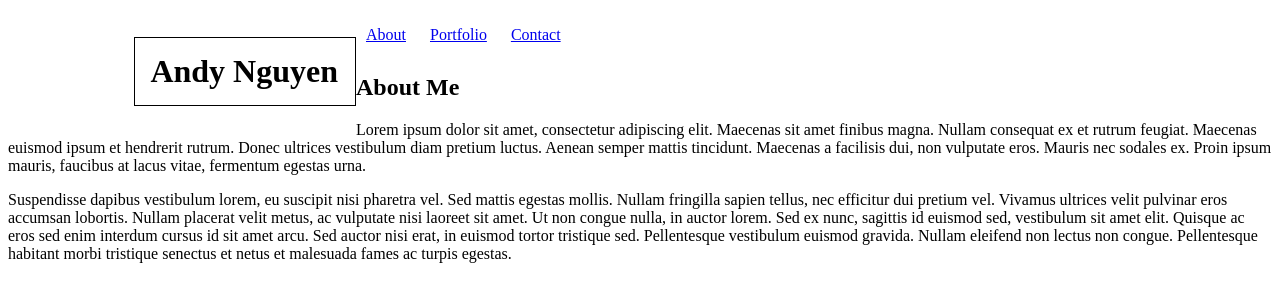
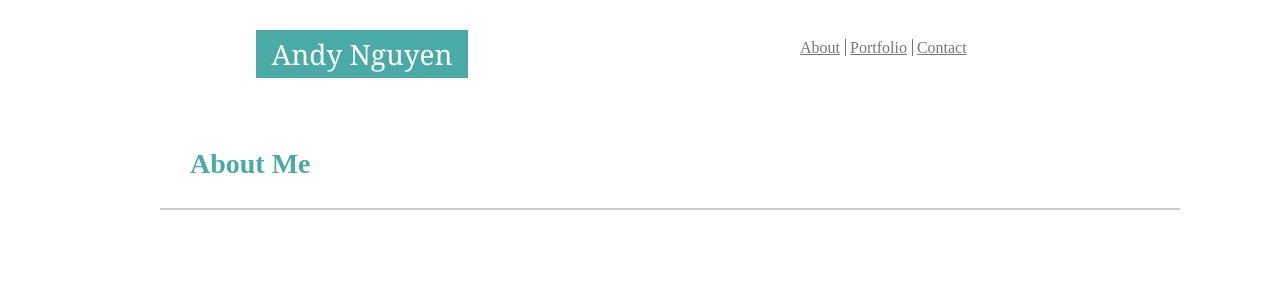
Before and after one commit to AndyNguyen123/Basic-Portfolio, a plain HTML site: page index.html in a window 1280 px wide. Drawn offline with Linux system fonts and the light colour scheme.

Commit message:
header complt

```diff
--- a/assets/css/style.css
+++ b/assets/css/style.css
@@ -1,14 +1,59 @@
-h1 {
-    border: 1px solid black;
-    width: 15%;
-    padding: 15px;
+
+.header-title{
+    width: 20%;
+    padding: 10px;
+    margin-top: 30px;
     margin-left: 10%;
+    margin-right: 40%;
     float: left;
+    background: #4aaaa5;
+    color: white;
+    font-family: 'Georgia', Times, Times New Roman, serif;
+    text-align: center;
+    font-size: 28px;
+    position: relative;
+}
+.container {
+    width: 960px;
+    margin: 0 auto;
+    height: 90px;
+}
+header {
+    position: relative;
+    width: 100%;
+    height: 90px;
+}
+
+ul li a{
+    border-right: 1px solid #777777;
+    padding-right: 5px;
 }
 
 ul li{
     display: inline-block;
-    padding: 10px;
-    position: right;
-
 }
+.navigate {
+    position: absolute;
+    margin-left: 50%;
+    margin-top: 40px;
+}
+.navigate li:last-child a{
+    border: none;
+}
+a {
+    color: #777777;
+}
+.section1 {
+    width: 960px;
+    margin: 0 auto;
+    margin-top: 30px;
+}
+.header2 {
+    position: absolute;
+    padding: 30px;
+    border-bottom: 2px solid #cccccc;
+    width: 100%;
+    font-size: 28px;
+    font-weight: 700;
+    color: #4aaaa5;
+}
--- a/index.html
+++ b/index.html
@@ -2,21 +2,29 @@
 <!--[if lt IE 7]>      <html class="no-js lt-ie9 lt-ie8 lt-ie7"> <![endif]-->
 <!--[if IE 7]>         <html class="no-js lt-ie9 lt-ie8"> <![endif]-->
 <!--[if IE 8]>         <html class="no-js lt-ie9"> <![endif]-->
-<!--[if gt IE 8]><!--> <html class="no-js"> <!--<![endif]-->
+<!--[if gt IE 8]><!-->
+<html class="no-js">
+<!--<![endif]-->
+
 <head>
     <meta charset="utf-8">
     <meta http-equiv="X-UA-Compatible" content="IE=edge">
     <title>Andy's Portfolio</title>
     <meta name="description" content="">
     <meta name="viewport" content="width=device-width, initial-scale=1">
+    <link rel="stylesheet" href="./assets/css/reset.css">
     <link rel="stylesheet" href="./assets/css/style.css">
 </head>
+
 <body>
     <header>
-            <h1>Andy Nguyen</h1>
+        <div class="container">
+            <h1 class="header-title">
+                Andy Nguyen
+            </h1>
 
-            <div>
-                <ul id="lining">
+            <div class="navigate">
+                <ul>
                     <li>
                         <a href="./index.html">About</a>
                     </li>
@@ -28,20 +36,21 @@
                     </li>
                 </ul>
             </div>
+        </div>
 
     </header>
 
-        <h2>
+    <section class="section1">
+        <section>
+            <header>
+                <div class="header2">
                     About Me
-        </h2>
-
-        <p>
-            Lorem ipsum dolor sit amet, consectetur adipiscing elit. Maecenas sit amet finibus magna. Nullam consequat ex et rutrum feugiat. Maecenas euismod ipsum et hendrerit rutrum. Donec ultrices vestibulum diam pretium luctus. Aenean semper mattis tincidunt. Maecenas a facilisis dui, non vulputate eros. Mauris nec sodales ex. Proin ipsum mauris, faucibus at lacus vitae, fermentum egestas urna.
-        </p>
-        <p>
-            Suspendisse dapibus vestibulum lorem, eu suscipit nisi pharetra vel. Sed mattis egestas mollis. Nullam fringilla sapien tellus, nec efficitur dui pretium vel. Vivamus ultrices velit pulvinar eros accumsan lobortis. Nullam placerat velit metus, ac vulputate nisi laoreet sit amet. Ut non congue nulla, in auctor lorem. Sed ex nunc, sagittis id euismod sed, vestibulum sit amet elit. Quisque ac eros sed enim interdum cursus id sit amet arcu. Sed auctor nisi erat, in euismod tortor tristique sed. Pellentesque vestibulum euismod gravida. Nullam eleifend non lectus non congue. Pellentesque habitant morbi tristique senectus et netus et malesuada fames ac turpis egestas.
-        </p>
+                </div>
+            </header>
+        </section>
+    </section>
 
 
 </body>
+
 </html>
```
Also changed, not shown: assets/images/funky-lines.png (added). Lines whose indentation alone changed are shown as unchanged.
